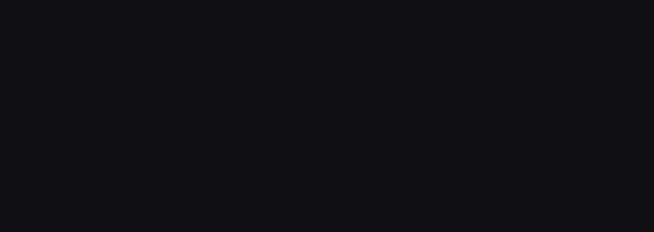
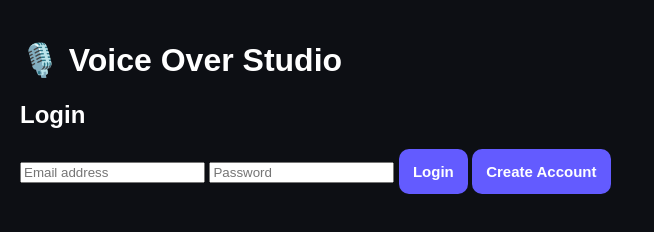
Before and after one commit to Matthewchi12/Ai-vice-, a plain HTML site: page index.html in a window 1280 px wide. Shown: the whole page, without its empty margins (0-654 px from the left). Drawn offline with Linux system fonts and the light colour scheme.

Commit message:
Add authentication UI elements to index.html
Added authentication elements including email and password inputs, login and signup buttons, and an authentication status paragraph.

```diff
--- a/index.html
+++ b/index.html
@@ -17,6 +17,39 @@
 </head>
 
 <body>
+    <body>
+
+    <div id="authScreen">
+
+        <h1>🎙️ Voice Over Studio</h1>
+
+        <h2>Login</h2>
+
+        <input
+            type="email"
+            id="email"
+            placeholder="Email address"
+        >
+
+        <input
+            type="password"
+            id="password"
+            placeholder="Password"
+        >
+
+        <button id="loginButton">
+            Login
+        </button>
+
+        <button id="signupButton">
+            Create Account
+        </button>
+
+        <p id="authStatus"></p>
+
+    </div>
+
+    <div class="app" id="app" style="display: none;">
 
  <div class="app" id="app" style="display: none;">
 
```
